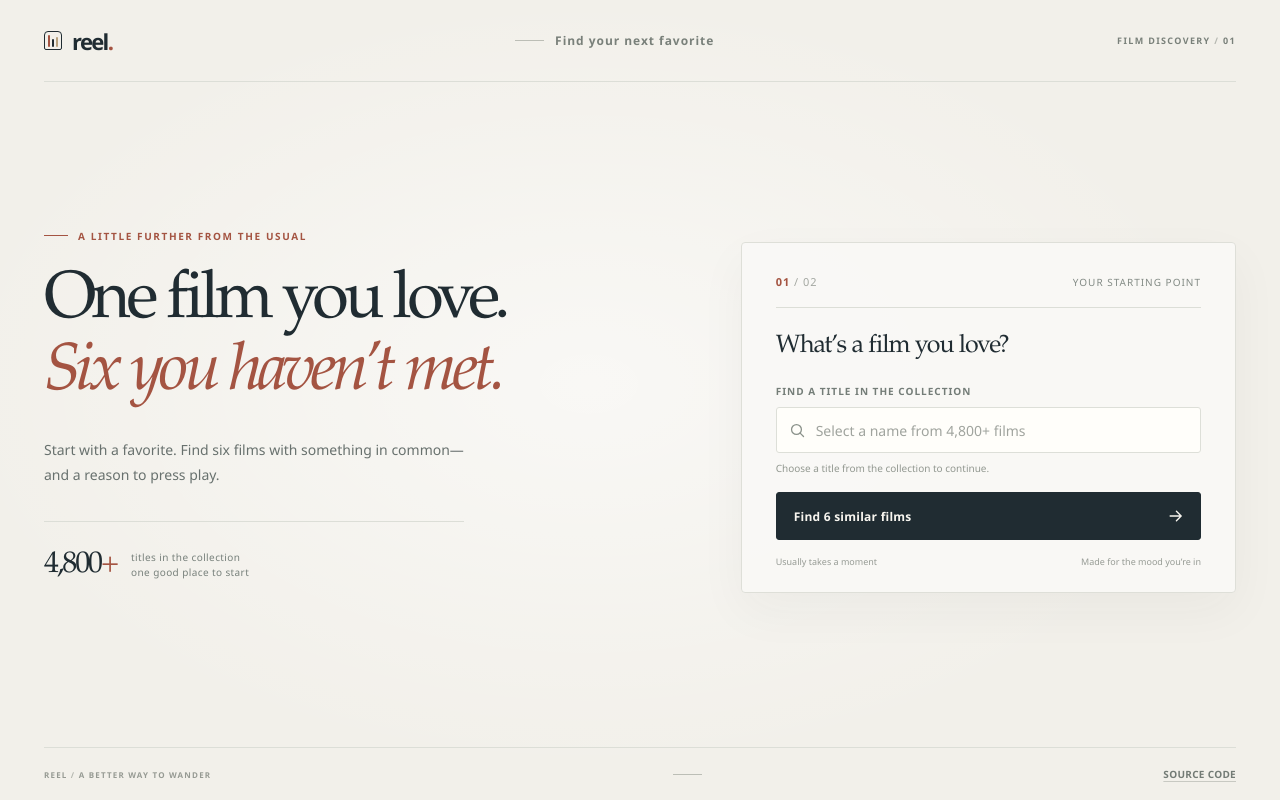
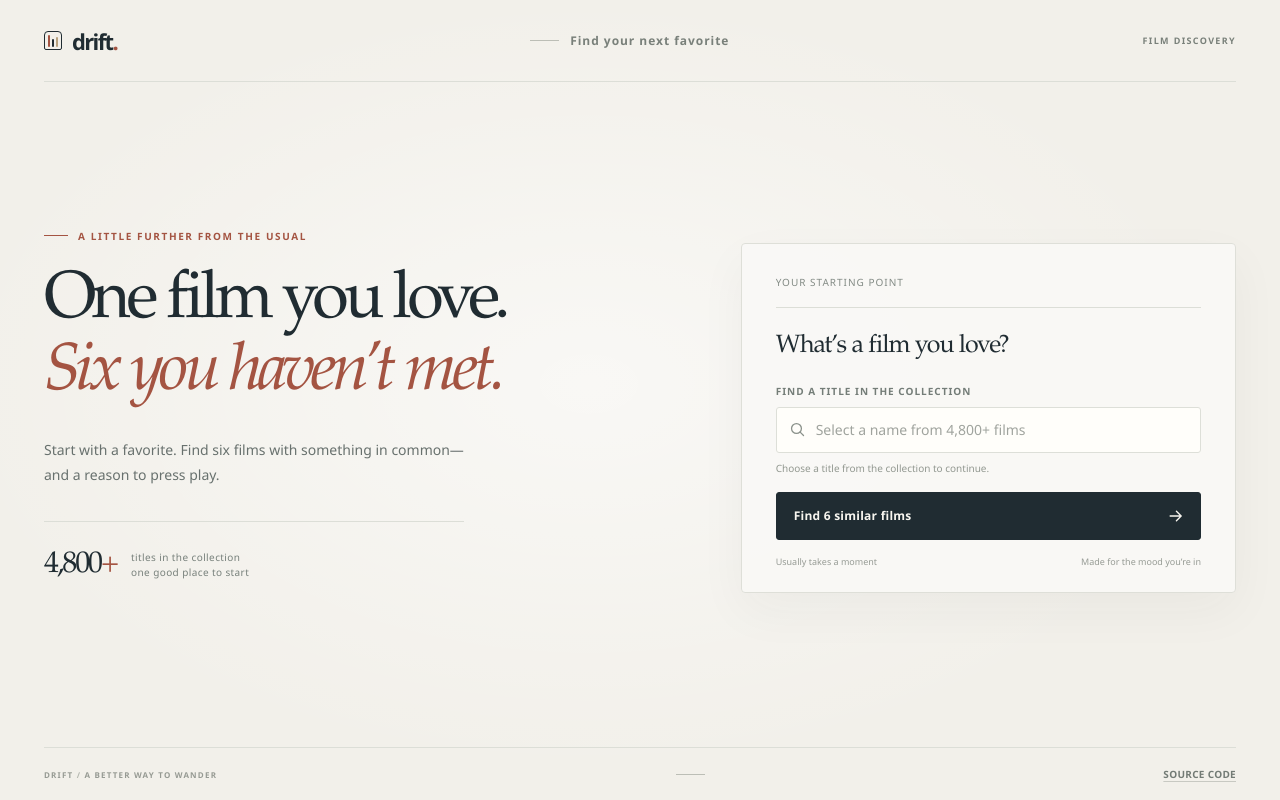
Before and after one commit to JigarT10/Movie-Recommending-System, a Flask app: template templates/index.html in a window 1280 px wide. Run offline with Flask 3, Linux system fonts and the light colour scheme; the template is opened without the code that fills it, so the values that code supplies are empty; parts of the project's set-up code (start-up, migrations or seed data) failed here and were passed over.

Commit message:
feat(ui): rebrand to drift and optimize search autocomplete
- Rebrand application identity and layout labels from Reel to drift

- Pass sorted unique movie titles to template contexts in main.py

- Add input debouncing and improve click/touch reliability on autocomplete suggestions

- Refactor dropdown item styling for consistent alignment

```diff
--- a/main.py
+++ b/main.py
@@ -64,7 +64,7 @@ def recommend(movie):
 
 @app.route("/")
 def home():
-    return render_template("index.html", movies=movies)
+    return render_template("index.html", movies=movies, movie_titles=sorted(movies["title"].unique()))
 
 
 @app.route("/recommend", methods=["POST"])
@@ -74,6 +74,7 @@ def recommend_page():
         return render_template(
             "index.html",
             movies=movies,
+            movie_titles=sorted(movies["title"].unique()),
             selected_movie=selected_movie_name,
             error="Choose a title from the collection to continue.",
         ), 400
--- a/static/app.js
+++ b/static/app.js
@@ -21,16 +21,19 @@ const datalist = document.querySelector("#movie-list");
 const dropdown = document.querySelector("#movie-dropdown");
 
 if (movieInput && datalist && dropdown) {
-  // Extract titles from datalist options once
-  const titles = Array.from(datalist.options)
+  // Extract titles from datalist options once, deduplicated
+  const titles = [...new Set(
+    Array.from(datalist.options)
       .map((opt) => opt.value.trim())
-    .filter(Boolean);
+      .filter(Boolean)
+  )];
 
   // Disable native OS popup so it doesn't fight the custom styled list
   movieInput.removeAttribute("list");
 
   let activeIndex = -1;
   let currentMatches = [];
+  let debounceTimer = null;
 
   function escapeHtml(text) {
     const div = document.createElement("div");
@@ -88,6 +91,8 @@ if (movieInput && datalist && dropdown) {
   }
 
   movieInput.addEventListener("input", () => {
+    clearTimeout(debounceTimer);
+    debounceTimer = setTimeout(() => {
       const query = movieInput.value.trim();
       if (query.length === 0) {
         dropdown.hidden = true;
@@ -112,6 +117,7 @@ if (movieInput && datalist && dropdown) {
 
       const matches = [...startsWith, ...contains].slice(0, 4);
       renderDropdown(matches, query);
+    }, 150);
   });
 
   movieInput.addEventListener("keydown", (event) => {
@@ -135,7 +141,14 @@ if (movieInput && datalist && dropdown) {
     }
   });
 
-  dropdown.addEventListener("pointerdown", (event) => {
+  // Prevent mousedown on dropdown from blurring the input,
+  // which would hide the dropdown before click fires.
+  dropdown.addEventListener("mousedown", (event) => {
+    event.preventDefault();
+  });
+
+  // Select item on click (not pointerdown) so mobile touch works.
+  dropdown.addEventListener("click", (event) => {
     const item = event.target.closest(".movie-dropdown-item");
     if (item && item.dataset.index !== undefined) {
       const idx = parseInt(item.dataset.index, 10);
@@ -145,7 +158,9 @@ if (movieInput && datalist && dropdown) {
     }
   });
 
-  document.addEventListener("pointerdown", (event) => {
+  // Dismiss on click outside (not pointerdown) so mobile touch-start
+  // doesn't race with the dropdown item handler.
+  document.addEventListener("click", (event) => {
     if (!movieInput.contains(event.target) && !dropdown.contains(event.target)) {
       dropdown.hidden = true;
     }
--- a/static/styles.css
+++ b/static/styles.css
@@ -427,8 +427,7 @@ body.movie-app {
 }
 
 .movie-dropdown-item {
-  display: flex;
-  align-items: center;
+  display: block;
   padding: 10px 12px;
   border-radius: 3px;
   color: var(--ink);
--- a/templates/index.html
+++ b/templates/index.html
@@ -5,18 +5,18 @@
     <meta name="viewport" content="width=device-width, initial-scale=1">
     <meta name="theme-color" content="#f2f0ea">
     <link rel="icon" type="image/svg+xml" href="{{ url_for('static', filename='favicon.svg') }}">
-    <title>Reel — find your next favorite</title>
+    <title>drift — find your next favorite</title>
     <link rel="stylesheet" href="{{ url_for('static', filename='styles.css') }}">
   </head>
   <body class="movie-app">
     <div class="app-shell">
       <header class="site-header">
-        <a class="brand" href="/" aria-label="Reel home">
+        <a class="brand" href="/" aria-label="drift home">
           <span class="brand-mark" aria-hidden="true"><i></i><i></i><i></i></span>
-          <span>reel<span class="brand-dot">.</span></span>
+          <span>drift<span class="brand-dot">.</span></span>
         </a>
         <span class="header-note"><span class="header-rule"></span>Find your next favorite</span>
-        <span class="header-index">FILM DISCOVERY <span>/</span> 01</span>
+        <span class="header-index">FILM DISCOVERY</span>
       </header>
 
       <main class="page-main">
@@ -35,7 +35,6 @@
 
           <section class="selection-panel" aria-labelledby="selection-title">
             <div class="panel-topline">
-              <span class="step-number">01 <span>/ 02</span></span>
               <span class="panel-caption">Your starting point</span>
             </div>
             <h2 id="selection-title">What’s a film you love?</h2>
@@ -51,7 +50,6 @@
                     id="movie"
                     name="movie"
                     type="search"
-                    list="movie-list"
                     value="{{ selected_movie|default('', true) }}"
                     placeholder="Select a name from 4,800+ films"
                     autocomplete="off"
@@ -66,7 +64,7 @@
                 <ul class="movie-dropdown" id="movie-dropdown" role="listbox" aria-label="Movie suggestions" hidden></ul>
               </div>
               <datalist id="movie-list">
-                {% for title in movies['title'] %}
+                {% for title in movie_titles %}
                 <option value="{{ title }}"></option>
                 {% endfor %}
               </datalist>
@@ -92,7 +90,7 @@
       </main>
 
       <footer class="site-footer">
-        <span>REEL <span>/</span> A BETTER WAY TO WANDER</span>
+        <span>DRIFT <span>/</span> A BETTER WAY TO WANDER</span>
         <span class="footer-rule" aria-hidden="true"></span>
         <a href="https://replit.com/@JigarThacker/MovieRecommender" target="_blank" rel="noreferrer">Source code</a>
       </footer>
```
Also changed, not shown: templates/recommend.html (+5 -5 lines). Lines whose indentation alone changed are shown as unchanged.
